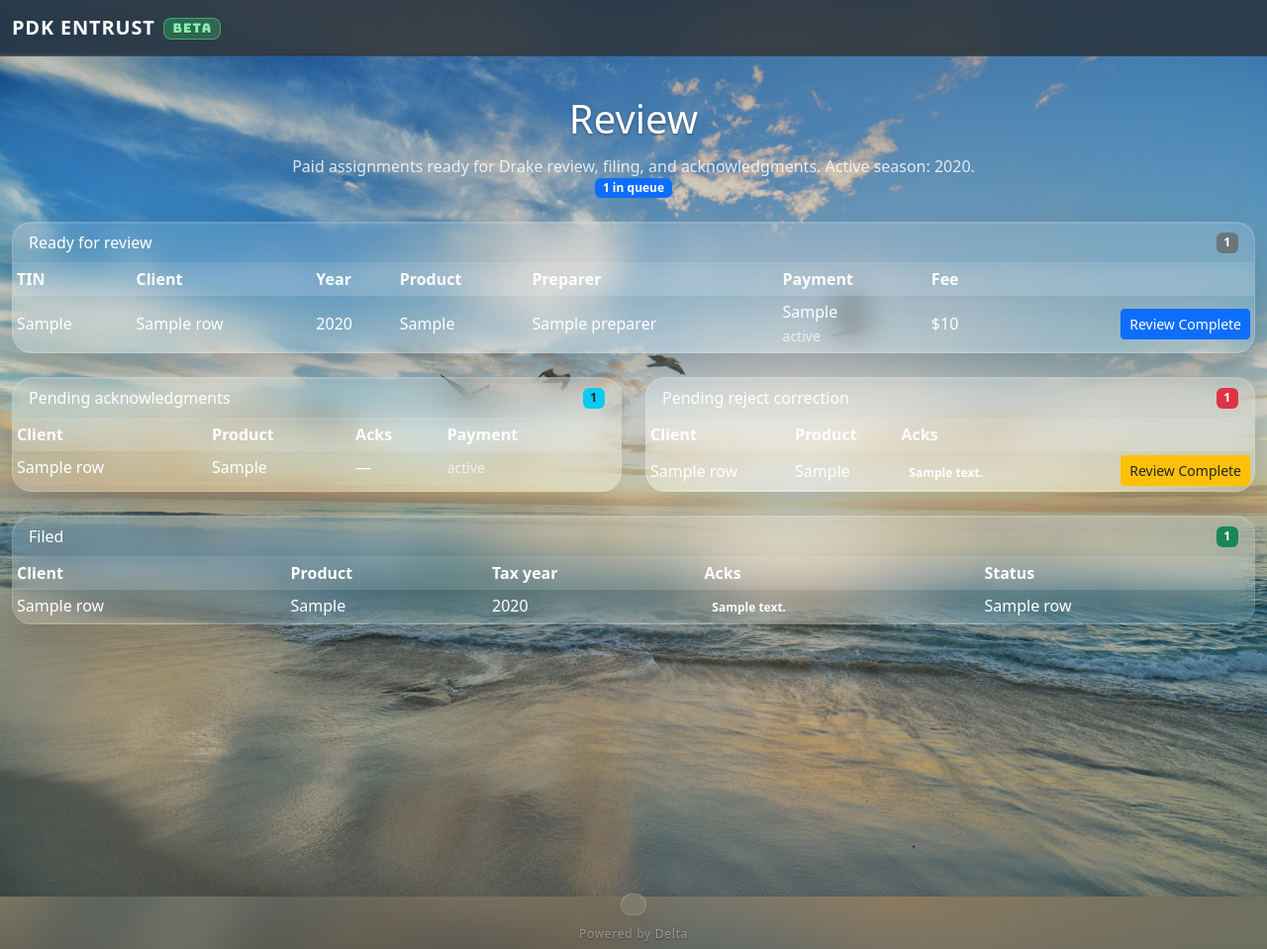
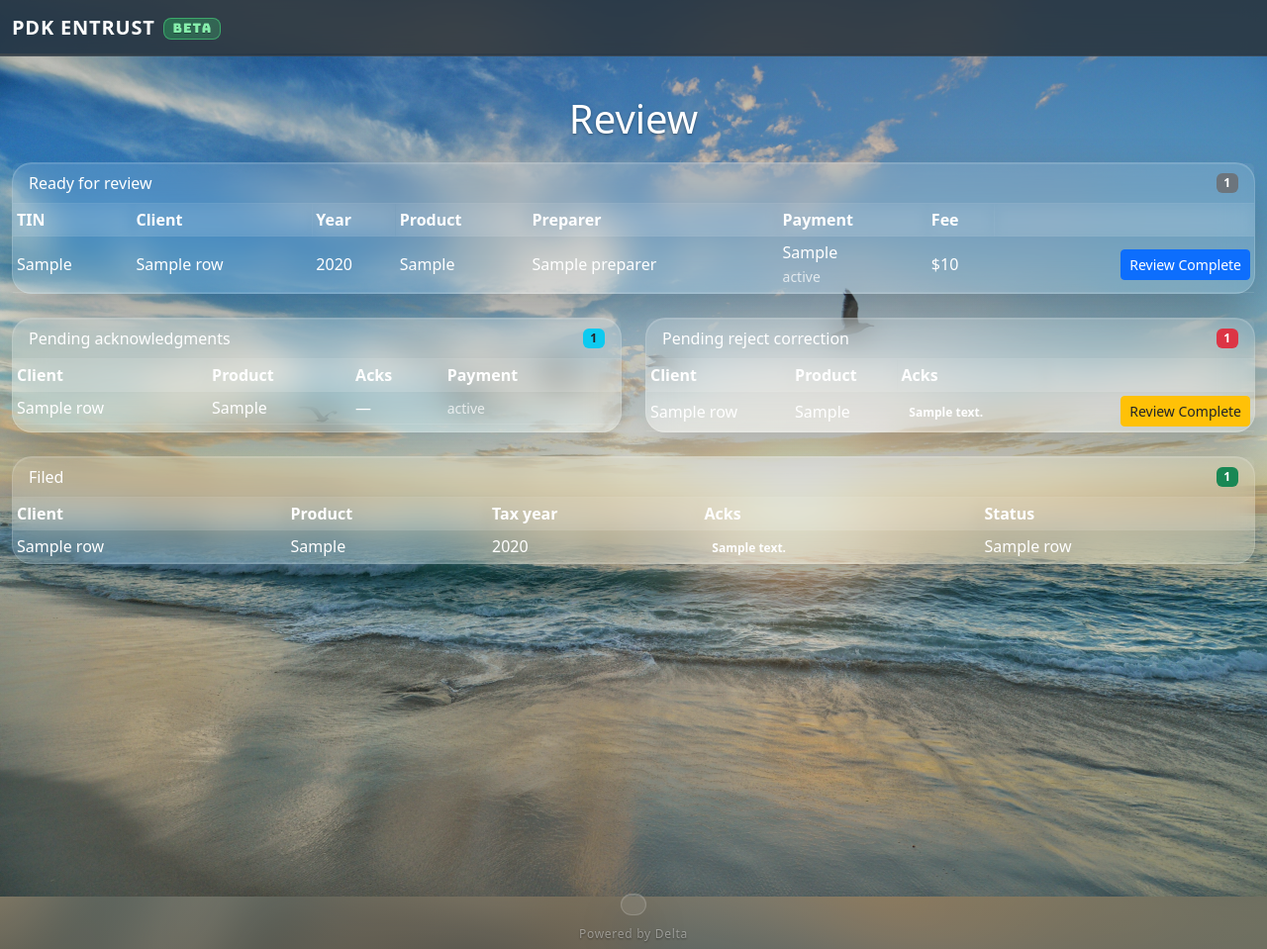
Before and after one commit to thericktenorio/PDK-DataManagementSystem, a Django app: template pdk_crm/review/templates/review/review.html in a window 1280 px wide. Shown: the whole page at 99% size. Run offline with Django 5.2, Linux system fonts and the light colour scheme; tables that the repository leaves empty hold one stand-in row (values such as "Sample post"); the template is opened without the code that fills it: values that come from a table or form of the project are taken from there, most other values are stand-ins (such as "Sample title", 1, 10 or a date in 2020); parts of the project's set-up code (start-up, migrations or seed data) failed here and were passed over.

Commit message:
small updates to review UI to enhance clarity.

```diff
--- a/pdk_crm/review/templates/review/review.html
+++ b/pdk_crm/review/templates/review/review.html
@@ -6,17 +6,6 @@
 {% block content %}
 <div class="app-page review-page">
     <h1 class="app-page-title">Review</h1>
-    <p class="app-page-subtitle mb-0">
-        Paid assignments ready for Drake review, filing, and acknowledgments.
-        {% if tax_season %}
-            Active season: {{ tax_season.year }}.
-        {% else %}
-            <span class="text-warning">No active tax season.</span>
-        {% endif %}
-    </p>
-    <div class="d-flex justify-content-center mb-4">
-        <span class="badge bg-primary">{{ queue_count }} in queue</span>
-    </div>
 <div class="container-fluid app-page-body pb-4">
     {% csrf_token %}
 
--- a/pdk_crm/review/views.py
+++ b/pdk_crm/review/views.py
@@ -47,7 +47,6 @@ def review(request):
             "pending_ack_rows": _rows_for_table("pending_acks", tax_season=tax_season),
             "pending_reject_rows": _rows_for_table("pending_reject", tax_season=tax_season),
             "filed_rows": _rows_for_table("filed", tax_season=tax_season),
-            "queue_count": review_queue_count(tax_season=tax_season),
         },
     )
 
```
